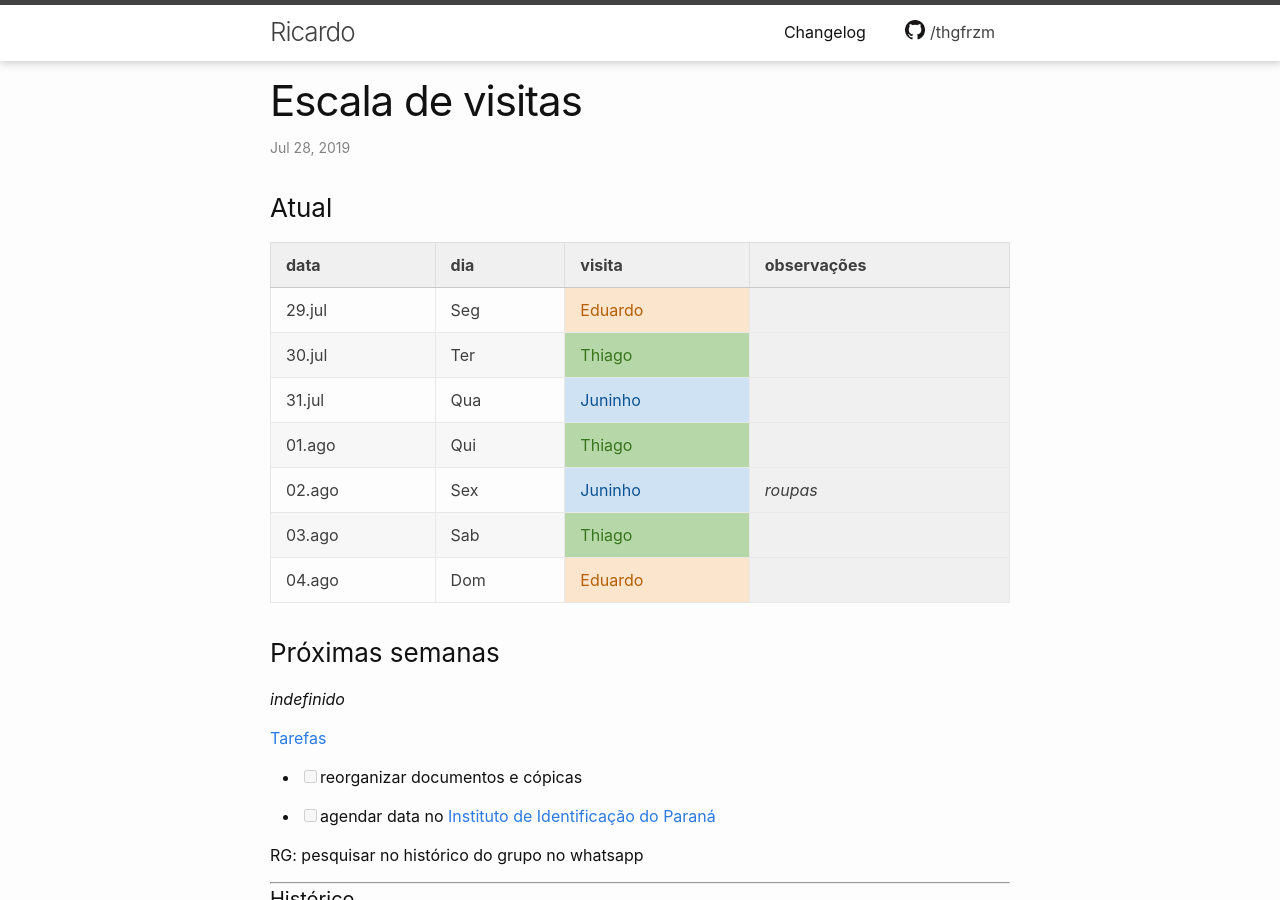
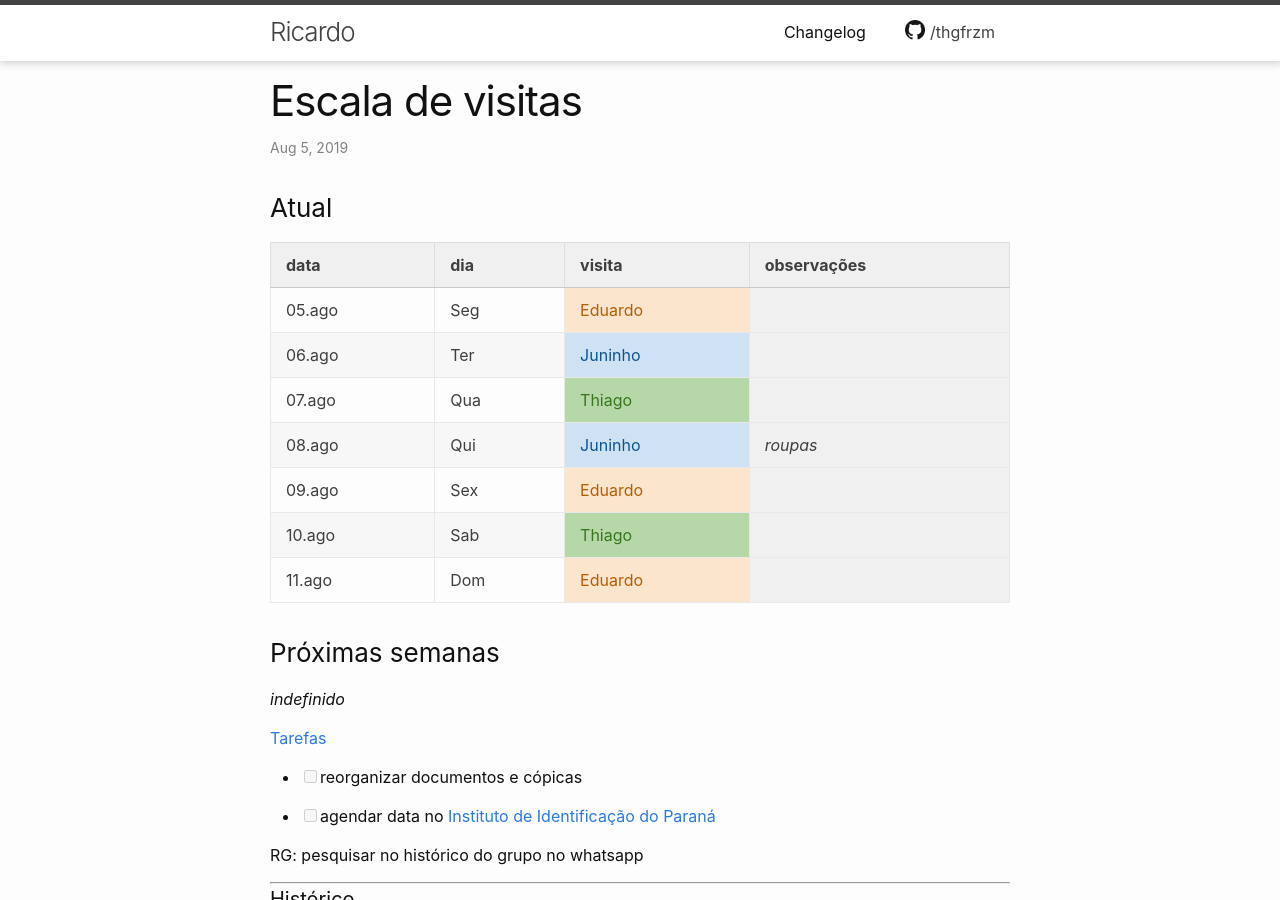
Before and after one commit to thgfrzm/ricardo, a Jekyll site: the page built from _posts/2018-12-23-escala-visitas.markdown, in a window 1280 px wide and 900 px high. Built offline with Jekyll 4.4.1, drawn with Linux system fonts in a browser that asks for light colours; some of the changed text lies outside the part shown.

Commit message:
Update 2018-12-23-escala-visitas.markdown

```diff
--- a/_posts/2018-12-23-escala-visitas.markdown
+++ b/_posts/2018-12-23-escala-visitas.markdown
@@ -1,7 +1,7 @@
 ---
 layout: post
 title:  "Escala de visitas"
-date:   2019-07-28 20:00:00 -0300
+date:   2019-08-05 20:00:00 -0300
 categories: agenda
 ---
 
@@ -9,14 +9,13 @@ categories: agenda
 
 | data   | dia | visita  | observações |
 | ------ | --- | ------- | ----------- |
-| 29.jul | Seg | Eduardo |             |
-| 30.jul | Ter | Thiago  |             |
-| 31.jul | Qua | Juninho |             |
-| 01.ago | Qui | Thiago  |             |
-| 02.ago | Sex | Juninho | _roupas_    |
-| 03.ago | Sab | Thiago  |             |
-| 04.ago | Dom | Eduardo |             |
-
+| 05.ago | Seg | Eduardo |             |
+| 06.ago | Ter | Juninho |             |
+| 07.ago | Qua | Thiago  |             |
+| 08.ago | Qui | Juninho | _roupas_    |
+| 09.ago | Sex | Eduardo |             |
+| 10.ago | Sab | Thiago  |             |
+| 11.ago | Dom | Eduardo |             |
 
 ### Próximas semanas
 
@@ -260,3 +259,10 @@ RG: pesquisar no histórico do grupo no whatsapp
 | 26.jul | Sex | Juninho     |                     |
 | 27.jul | Sab | Eduardo     |                     |
 | 28.jul | Dom | Thiago      |                     |
+| 29.jul | Seg | Eduardo     |                     |
+| 30.jul | Ter | Thiago      |                     |
+| 31.jul | Qua | Juninho     |                     |
+| 01.ago | Qui | Thiago      |                     |
+| 02.ago | Sex | Juninho     | _roupas_            |
+| 03.ago | Sab | Thiago      |                     |
+| 04.ago | Dom | Eduardo     |                     |
```
